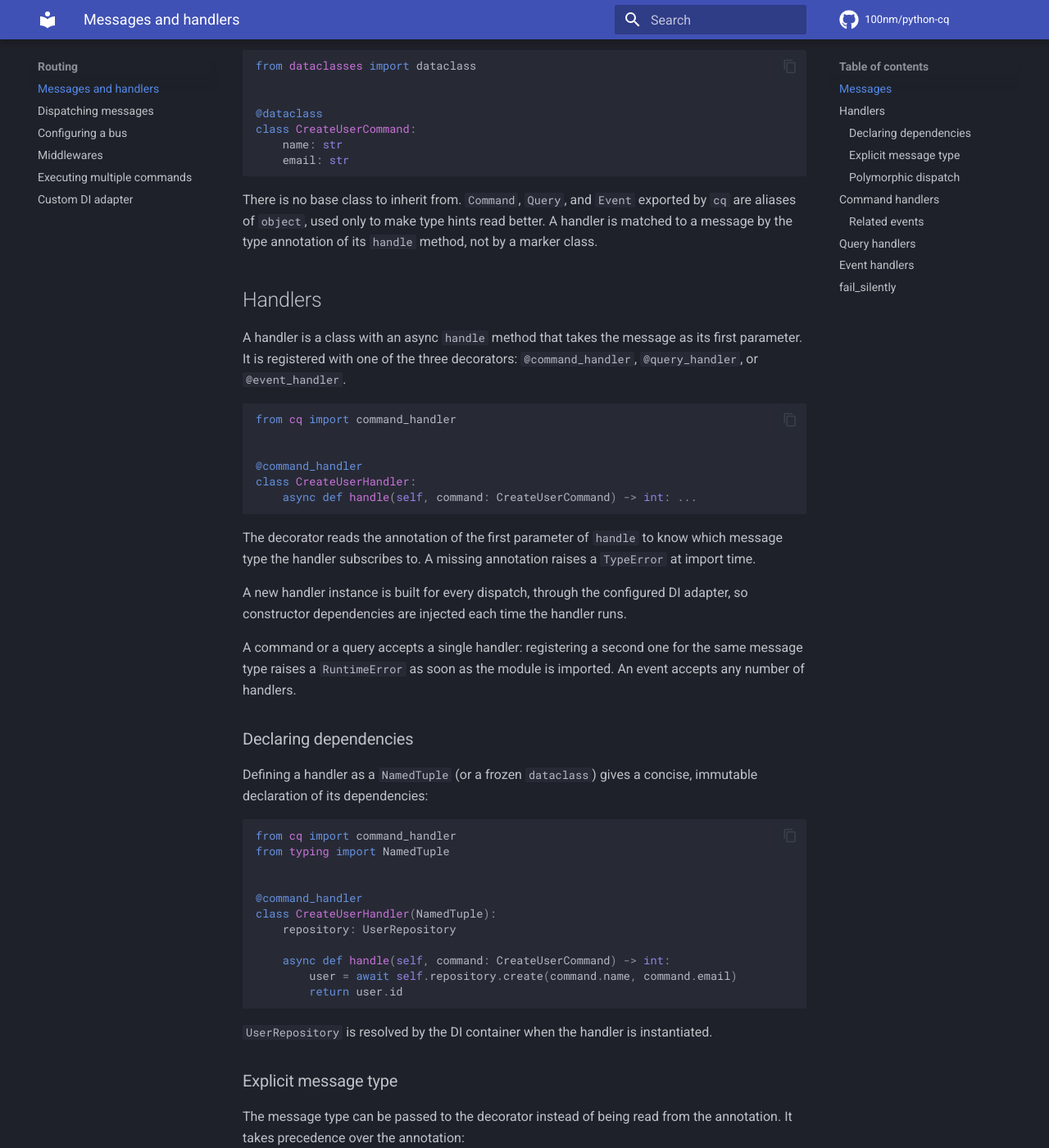
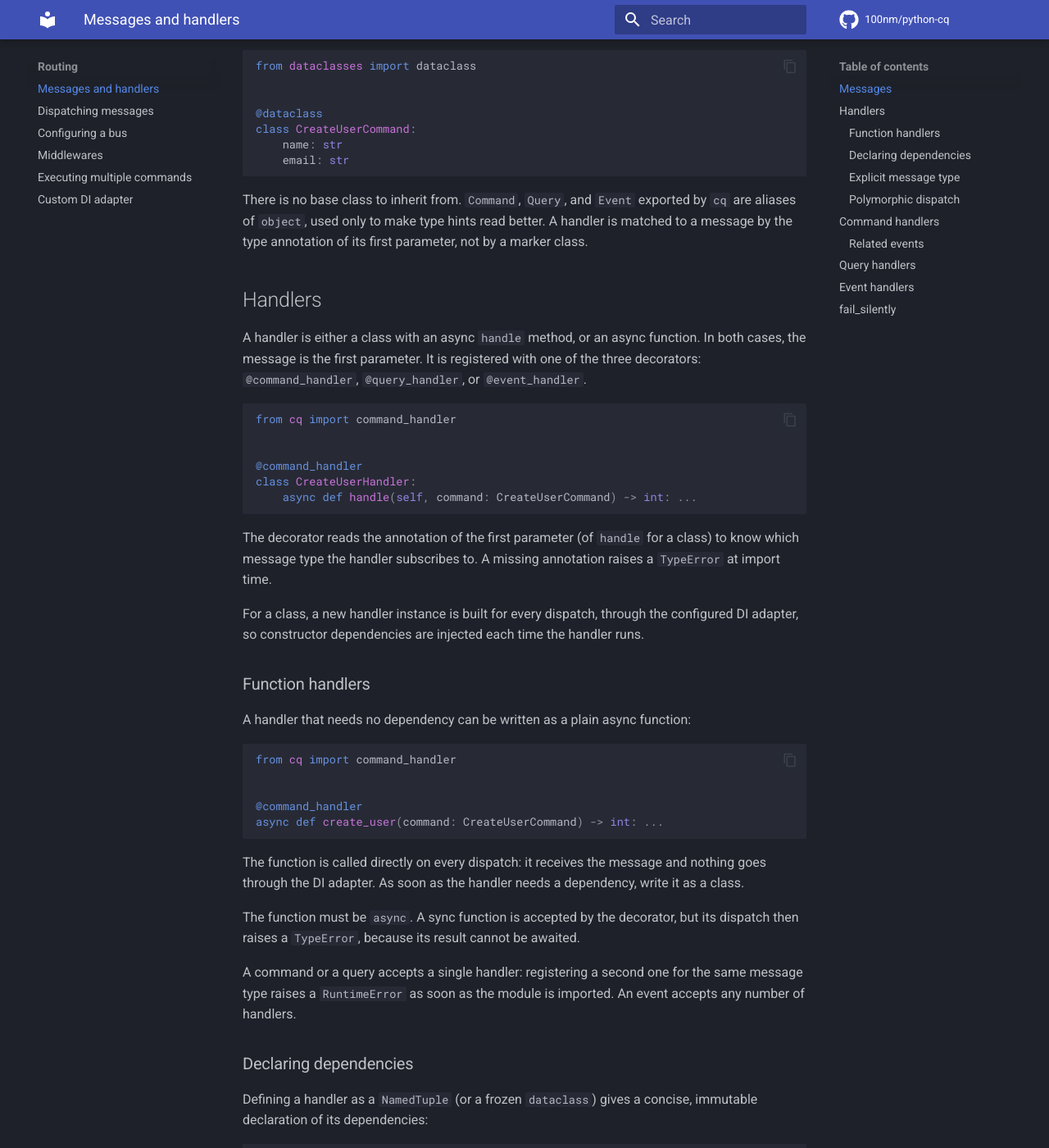
Before and after one commit to 100nm/python-cq, an MkDocs documentation site: the page built from docs/routing/messages.md, in a window 1280 px wide and 1400 px high, scrolled down 376 px. Shown: the whole window at 82% size. Built offline with MkDocs 1.6.1 and Material for MkDocs 9.7.7, drawn with Linux system fonts in a browser that asks for light colours; comment, search, counter and statistics services are not loaded; some of the changed text lies outside the part shown.

Commit message:
feat: Support async functions as handlers in HandlerDecorator
HandleFunction becomes HandlerEntry, the registry entry that carries the
callable, its source and fail_silently, whether the handler is a class or
a function. The registries now take ready-made entries, and Bus.subscribe
takes an async function instead of a factory.

Tests use functions for handlers without dependencies, and the docs
describe function handlers.

Co-Authored-By: Claude Opus 5.5 <noreply@anthropic.com>

````diff
--- a/docs/routing/messages.md
+++ b/docs/routing/messages.md
@@ -16,11 +16,11 @@ class CreateUserCommand:
     email: str
 ```
 
-There is no base class to inherit from. `Command`, `Query`, and `Event` exported by `cq` are aliases of `object`, used only to make type hints read better. A handler is matched to a message by the type annotation of its `handle` method, not by a marker class.
+There is no base class to inherit from. `Command`, `Query`, and `Event` exported by `cq` are aliases of `object`, used only to make type hints read better. A handler is matched to a message by the type annotation of its first parameter, not by a marker class.
 
 ## Handlers
 
-A handler is a class with an async `handle` method that takes the message as its first parameter. It is registered with one of the three decorators: `@command_handler`, `@query_handler`, or `@event_handler`.
+A handler is either a class with an async `handle` method, or an async function. In both cases, the message is the first parameter. It is registered with one of the three decorators: `@command_handler`, `@query_handler`, or `@event_handler`.
 
 ```python
 from cq import command_handler
@@ -31,9 +31,25 @@ class CreateUserHandler:
     async def handle(self, command: CreateUserCommand) -> int: ...
 ```
 
-The decorator reads the annotation of the first parameter of `handle` to know which message type the handler subscribes to. A missing annotation raises a `TypeError` at import time.
+The decorator reads the annotation of the first parameter (of `handle` for a class) to know which message type the handler subscribes to. A missing annotation raises a `TypeError` at import time.
 
-A new handler instance is built for every dispatch, through the configured DI adapter, so constructor dependencies are injected each time the handler runs.
+For a class, a new handler instance is built for every dispatch, through the configured DI adapter, so constructor dependencies are injected each time the handler runs.
+
+### Function handlers
+
+A handler that needs no dependency can be written as a plain async function:
+
+```python
+from cq import command_handler
+
+
+@command_handler
+async def create_user(command: CreateUserCommand) -> int: ...
+```
+
+The function is called directly on every dispatch: it receives the message and nothing goes through the DI adapter. As soon as the handler needs a dependency, write it as a class.
+
+The function must be `async`. A sync function is accepted by the decorator, but its dispatch then raises a `TypeError`, because its result cannot be awaited.
 
 A command or a query accepts a single handler: registering a second one for the same message type raises a `RuntimeError` as soon as the module is imported. An event accepts any number of handlers.
 
@@ -59,13 +75,15 @@ class CreateUserHandler(NamedTuple):
 
 ### Explicit message type
 
-The message type can be passed to the decorator instead of being read from the annotation. It takes precedence over the annotation:
+The message type can be passed to the decorator instead of being read from the annotation. It takes precedence over the annotation, for a class as for a function:
 
 ```python
 @command_handler(CreateUserCommand)
 class CreateUserHandler:
     async def handle(self, command) -> int: ...
 ```
+
+The decorator only accepts a handler class or a function. Applying `@command_handler(CreateUserCommand)` to anything else raises a `TypeError`.
 
 ### Polymorphic dispatch
 
````
Also changed, not shown: docs/queuing/pump.md (+1 -1 lines), docs/routing/di.md (+4 -4 lines), docs/routing/middlewares.md (+4 -4 lines), 10 other files.
